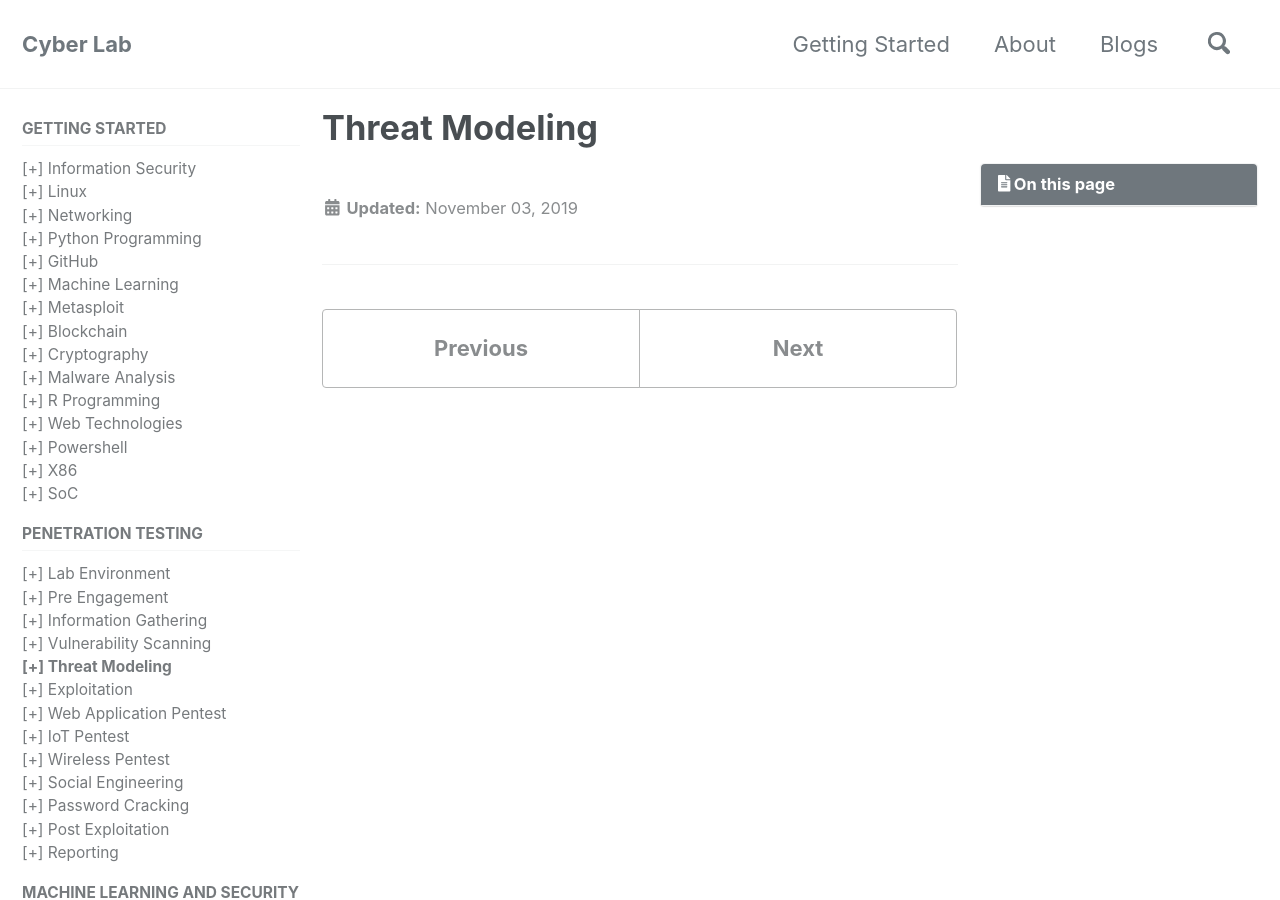
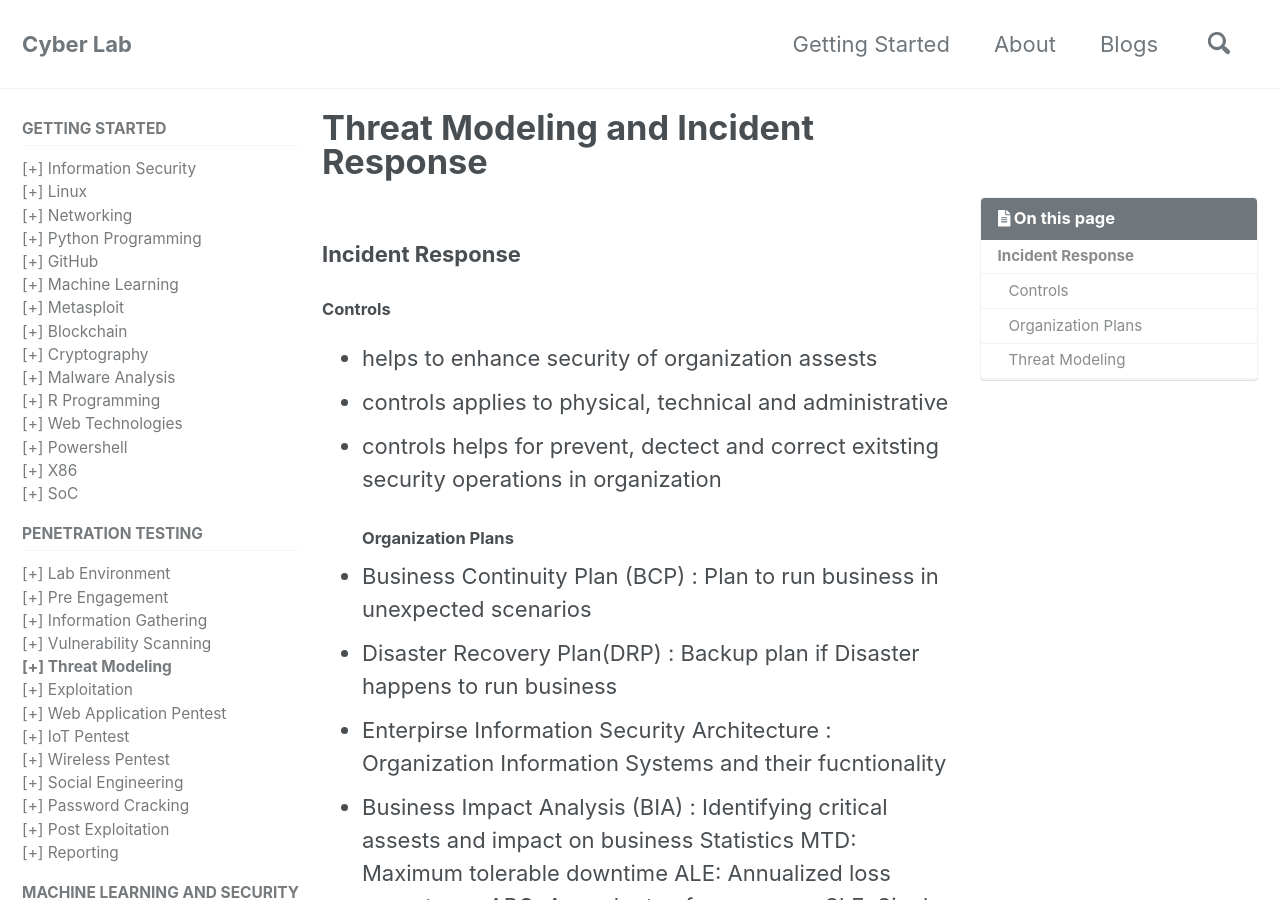
Before and after one commit to mohareti/cyberlab, a Jekyll site: the page built from _pentest/04_threat-modeling.md, in a window 1280 px wide and 900 px high. Built offline with Jekyll 4.4.1, drawn with Linux system fonts in a browser that asks for light colours; cached includes are drawn as plain includes; nearby versions of some CDN libraries; some of the changed text lies outside the part shown.

Commit message:
Update 04_threat-modeling.md

```diff
--- a/_pentest/04_threat-modeling.md
+++ b/_pentest/04_threat-modeling.md
@@ -1,5 +1,29 @@
 ---
-title: "Threat Modeling"
+title: "Threat Modeling and Incident Response"
 permalink: /pentest/04_threat-modeling/
 toc: true
 ---
+### Incident Response
+#### Controls
+- helps to enhance security of organization assests
+- controls applies to physical, technical and administrative
+- controls helps for prevent, dectect and correct exitsting security operations in organization
+#### Organization Plans
+- Business Continuity Plan (BCP) : Plan to run business in unexpected scenarios
+- Disaster Recovery Plan(DRP) : Backup plan if Disaster happens to run business
+- Enterpirse Information Security Architecture : Organization Information Systems and their fucntionality
+- Business Impact Analysis (BIA) : Identifying critical assests and impact on business
+Statistics
+MTD: Maximum tolerable downtime
+ALE: Annualized loss expectancy
+ARO: Annual rate of occurrence
+SLE: Single loss expectancy
+EF: Exposure factor
+ALE = SLE x ARO
+SLE = Asset value x EF
+
+#### Threat Modeling
+- Security Objectives
+- critical applications
+- identifing Threats in design and functionality
+- finding vulnerabilities
```
